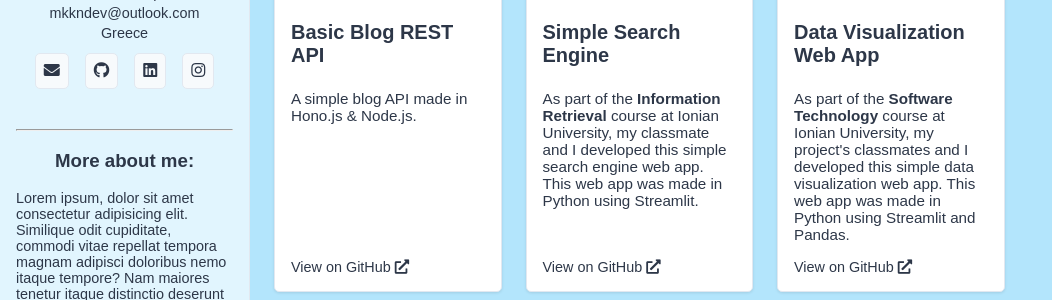
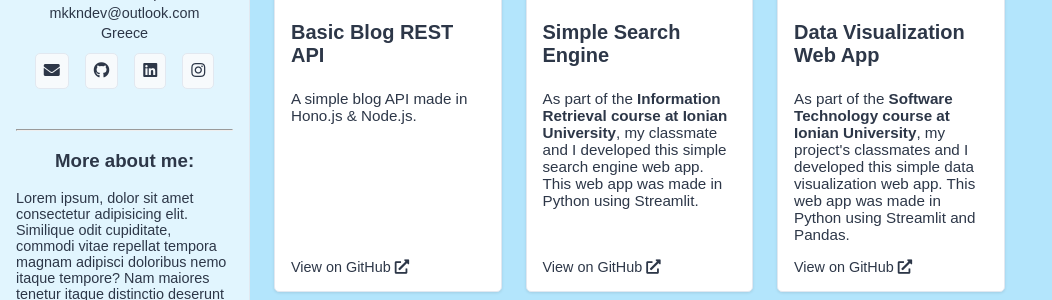
Before and after one commit to maikkundev/maikkundev.github.io, a Jekyll site: the page built from index.html, in a window 1280 px wide. Shown: the part 194-494 px from the top of the page, without its empty margins (0-1052 px from the left). Built offline with Jekyll 4.4.1, drawn with Linux system fonts in a browser that asks for light colours; part of the change alters nothing that is shown.

```diff
--- a/index.html
+++ b/index.html
@@ -22,7 +22,7 @@ title: Michael Avagianos | MaikkunDev
     <div class="project-image"></div>
     <h2>Simple Search Engine</h2>
     <p>
-      As part of the <b>Information Retrieval</b> course at Ionian University, my classmate and I developed this simple search engine web
+      As part of the <b>Information Retrieval course at Ionian University</b>, my classmate and I developed this simple search engine web
       app. This web app was made in Python using Streamlit.
     </p>
     <div class="project-links">
@@ -37,7 +37,7 @@ title: Michael Avagianos | MaikkunDev
     <div class="project-image"></div>
     <h2>Data Visualization Web App</h2>
     <p>
-      As part of the <b>Software Technology</b> course at Ionian University, my project's classmates and I developed this simple data
+      As part of the <b>Software Technology course at Ionian University</b>, my project's classmates and I developed this simple data
       visualization web app. This web app was made in Python using Streamlit and Pandas.
     </p>
     <div class="project-links">
```
